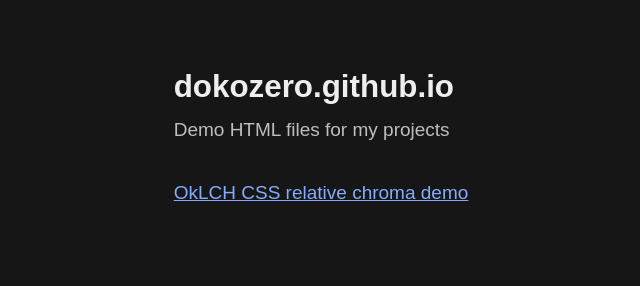
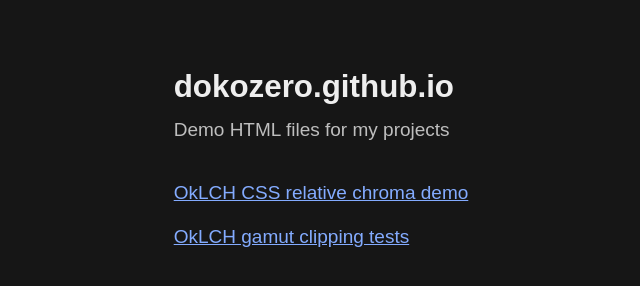
Before and after one commit to dokozero/dokozero.github.io, a website: page index.html in a window 1280 px wide. Shown: the whole page, without its empty margins (319-959 px from the left). Drawn offline with Linux system fonts and the light colour scheme.

Commit message:
Updated main index with link to oklch-gamut-clipping-tests

```diff
--- a/index.html
+++ b/index.html
@@ -61,6 +61,8 @@
       }
 
       a {
+        margin-bottom: 1.6rem;
+
         color: oklch(75% 0.14 265.17);
       }
     </style>
@@ -71,5 +73,6 @@
     <p>Demo HTML files for my projects</p>
 
     <a href="/oklch-css-relative-chroma-demo/">OkLCH CSS relative chroma demo</a>
+    <a href="/oklch-gamut-clipping-tests/">OkLCH gamut clipping tests</a>
   </body>
 </html>
```
